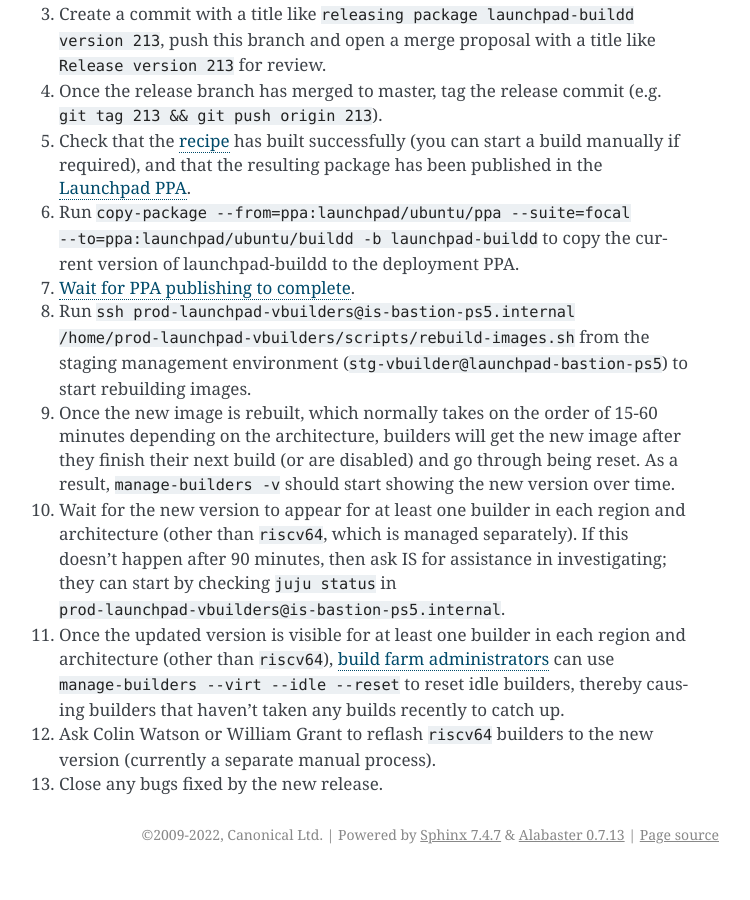
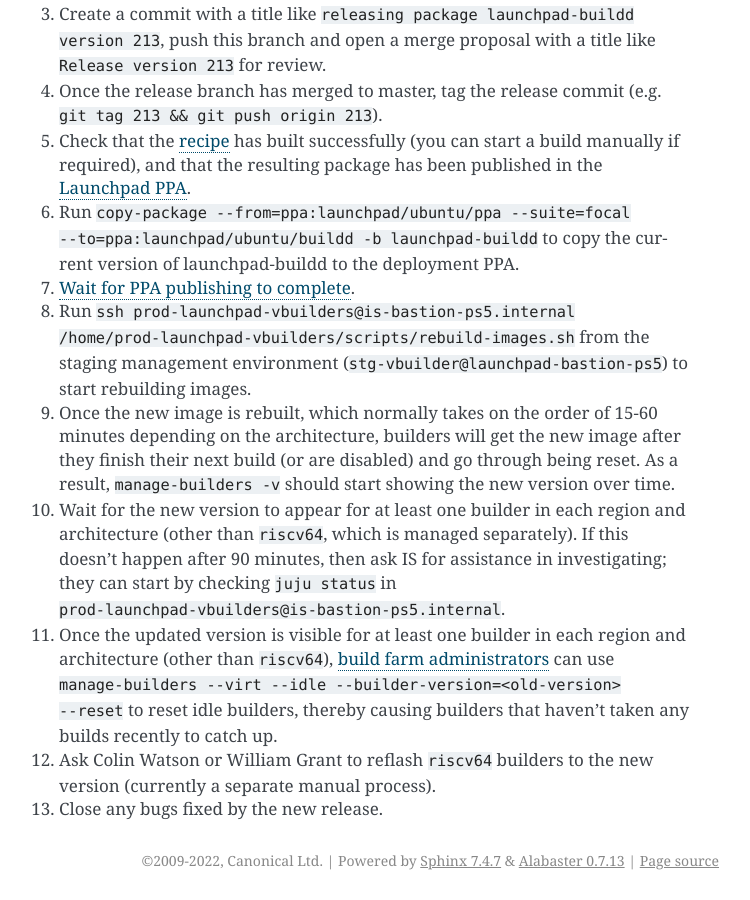
Before and after one commit to jugmac00/launchpad-buildd, a Sphinx documentation site: the page built from docs/how-to/deployment.rst, in a window 1280 px wide and 900 px high, scrolled down 1213 px. Shown: the whole window, without its empty margins (391-1141 px from the left). Built offline with Sphinx 7.4.7, drawn with Linux system fonts in a browser that asks for light colours; before the commit the page ends 2087 px from its top, so only the background shows below that.

Commit message:
Clarify "reset idle builders" instructions

```diff
--- a/docs/how-to/deployment.rst
+++ b/docs/how-to/deployment.rst
@@ -101,8 +101,9 @@
    region and architecture (other than ``riscv64``), `build farm
    administrators
    <https://launchpad.net/~launchpad-buildd-admins/+members>`_ can use
-   ``manage-builders --virt --idle --reset`` to reset idle builders, thereby
-   causing builders that haven't taken any builds recently to catch up.
+   ``manage-builders --virt --idle --builder-version=<old-version> --reset``
+   to reset idle builders, thereby causing builders that haven't taken any
+   builds recently to catch up.
 
 #. Ask Colin Watson or William Grant to reflash ``riscv64`` builders to the
    new version (currently a separate manual process).
```
